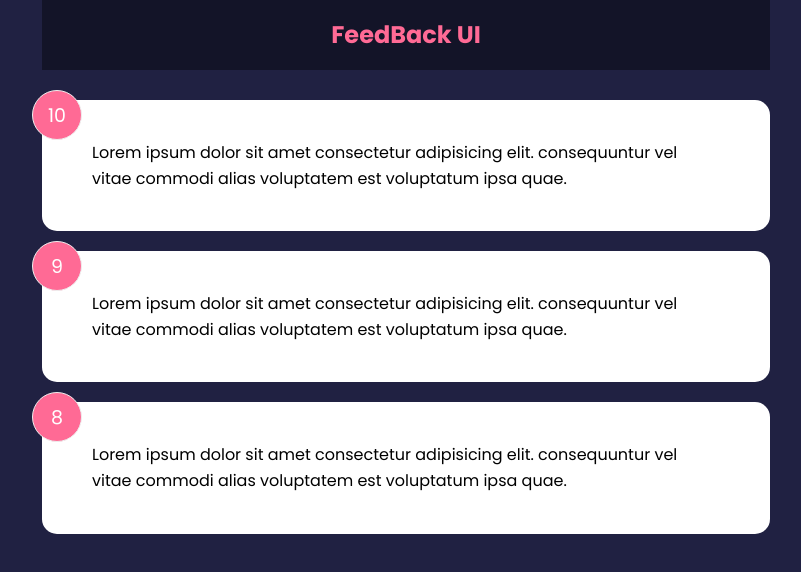
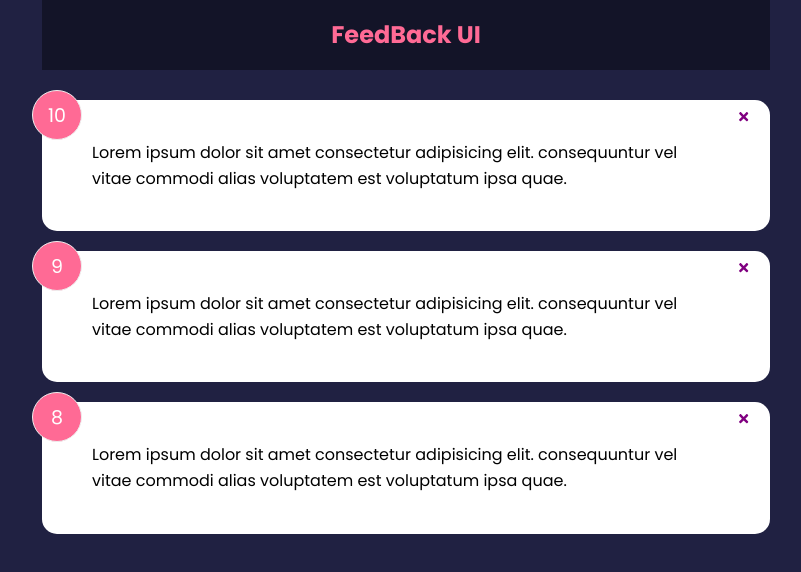
Before and after one commit to MrGultekin/react-intro-rating-app, a React (Vite) app in the folder ratingApp/: page / in a window 1280 px wide. Shown: the top 572 px of the page, without its empty margins (234-1035 px from the left). Built offline with nearby package versions, Linux system fonts and the light colour scheme.

Commit message:
catch ids when x is clicked

```diff
--- a/ratingApp/src/components/FeedbackItem.jsx
+++ b/ratingApp/src/components/FeedbackItem.jsx
@@ -1,10 +1,19 @@
 import Card from "../sharedUI/Card.jsx";
 import PropTypes from "prop-types";
+// import {FaTimes} from "react-icons/all.js";
+import {FaTimes} from "react-icons/fa";
 
 const FeedbackItem = ({item}) => {
+	function handleClick(id) {
+		console.log(id)
+	}
+
 	return (
 		<Card>
 			<div className="num-display">{item.rating}</div>
+			<button className='close' onClick={()=> handleClick(item.id)}>
+				<FaTimes color={'purple'}/>
+			</button>
 			<div className="text-display">{item.text}</div>
 		</Card>
 	);
```
